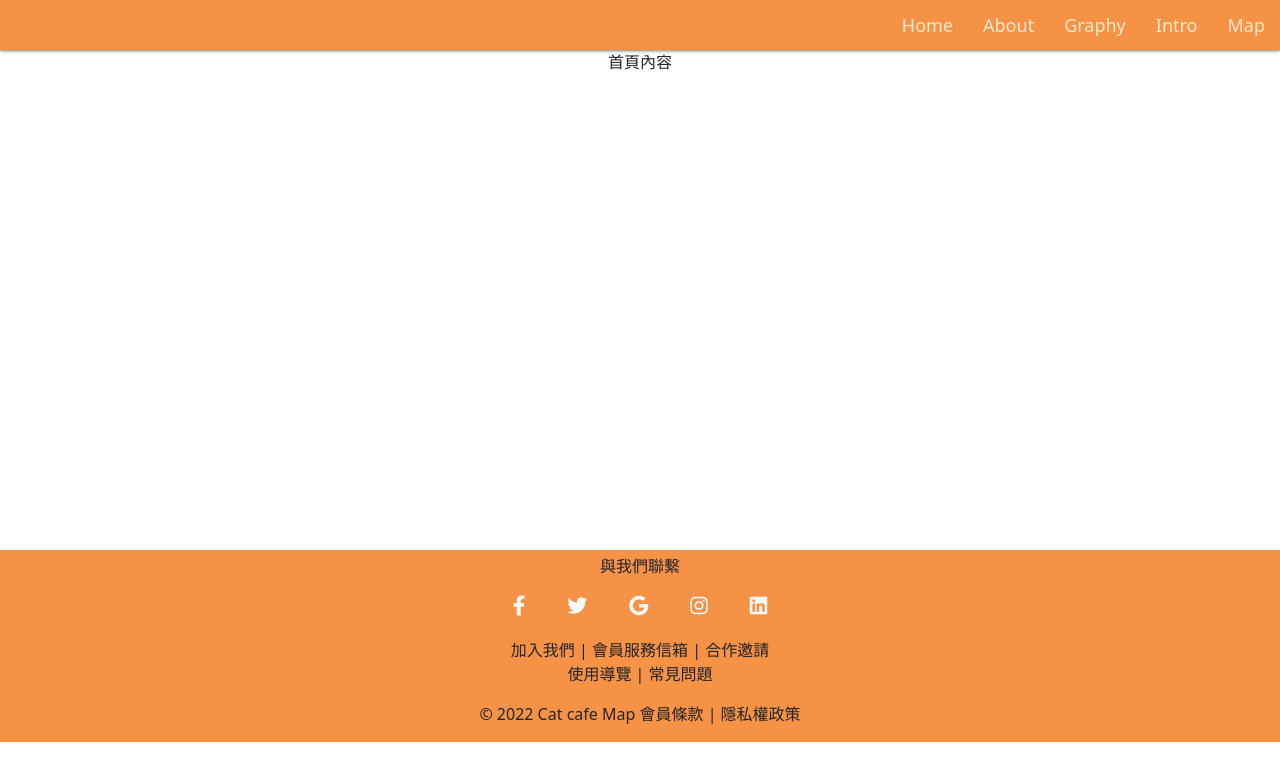
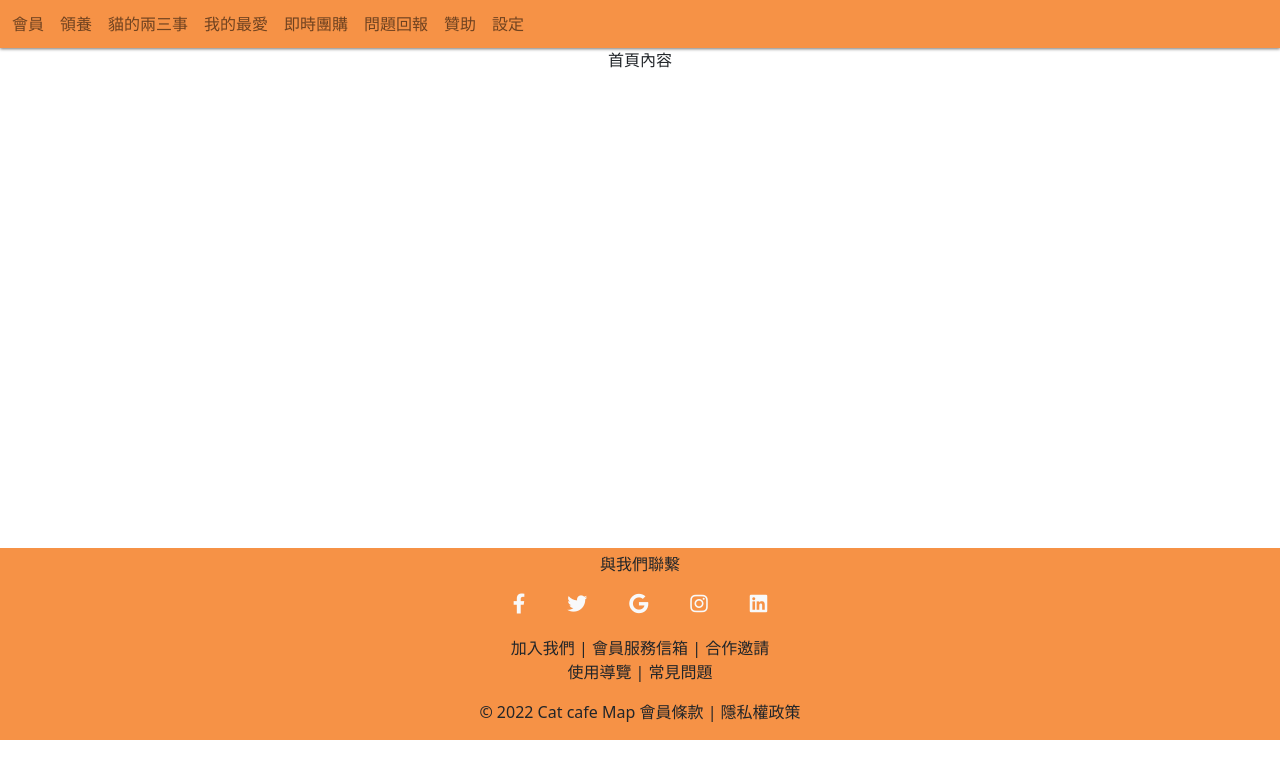
Before and after one commit to jessie0219/cat_cafe_map_vite, a Vue app: page / in a window 1280 px wide. Shown: the top 780 px of the page. Built offline with nearby package versions, Linux system fonts and the light colour scheme; the HTML template or start-up script is replaced by a standard one.

Commit message:
Update HomeNavbar.vue

```diff
--- a/src/components/HomeNavbar.vue
+++ b/src/components/HomeNavbar.vue
@@ -1,14 +1,39 @@
 <template>
-  <nav>
-    <label for="switch"><font-awesome-icon icon="fa-solid fa-bars" /></label>
-    <input type="checkbox" id="switch" />
-    <ul class="menu">
-      <li><a href="##">Home</a></li>
-      <li><a href="##">About</a></li>
-      <li><a href="##">Graphy</a></li>
-      <li><a href="##">Intro</a></li>
-      <li><router-link to="/map">Map</router-link></li>
-    </ul>
+  <nav class="navbar navbar-expand-lg navbar-light bg-light">
+    <div class="container-fluid nav">
+      <button class="navbar-toggler" type="button" data-bs-toggle="collapse" data-bs-target="#navbarNav" aria-controls="navbarNav" aria-expanded="false" aria-label="Toggle navigation">
+        <span class="navbar-toggler-icon"></span>
+      </button>
+      <div class="collapse navbar-collapse" id="navbarNav">
+        <ul class="navbar-nav">
+          <li class="nav-item">
+            <a class="nav-link " aria-current="page" href="#">會員</a>
+          </li>
+          <li class="nav-item">
+            <a class="nav-link" href="#">領養</a>
+          </li>
+          <li class="nav-item">
+            <a class="nav-link" href="#">貓的兩三事</a>
+          </li>
+          <li class="nav-item">
+            <a class="nav-link" href="#">我的最愛</a>
+          </li>
+          <li class="nav-item">
+            <a class="nav-link" href="#">即時團購</a>
+          </li>
+          <br>
+          <li class="nav-item">
+            <a class="nav-link" href="#">問題回報</a>
+          </li>
+          <li class="nav-item">
+            <a class="nav-link" href="#">贊助</a>
+          </li>
+          <li class="nav-item">
+            <a class="nav-link" href="#">設定</a>
+          </li>
+        </ul>
+      </div>
+    </div>
   </nav>
 </template>
 
@@ -17,106 +42,20 @@ export default {};
 </script>
 
 <style scoped>
-body,
-h1,
-ul,
-li {
-  margin: 0;
+.nav{
+  background: rgb(246,146,70);
+  box-shadow: 0px 1px 3px #00000088;
+  padding: 4px;
+
 }
-
-* {
-  box-sizing: border-box;
+nav{
+  padding: 0;
 }
-
-ul {
-  list-style: none;
-  padding-left: 0;
+.navbar-nav li{
+  text-align: center;
 }
-
-a {
-  text-decoration: none;
-}
-
-/* NavBar */
-nav {
-  background: rgb(246, 146, 70);
-  box-shadow: 0px 1px 3px #00000088;
-}
-nav::after {
-  content: "";
-  display: block;
-  clear: both;
-}
-nav h1 {
-  float: left;
-  padding-left: 50px;
-  line-height: 50px;
-}
-
-/* 隱藏 checkbox */
-input {
-  display: none;
-}
-
-/* 漢堡按鈕 */
-label {
-  float: left;
-  padding-right: 50px;
-  line-height: 50px;
-  cursor: pointer;
-}
-label img {
-  width: 30px;
-  vertical-align: middle;
-}
-
-/* 下拉選單效果 */
-.menu {
-  max-height: 0;
-  overflow: hidden;
-  transition: 0.2s; /* 動畫秒數 */
-}
-
-input:checked ~ .menu {
-  max-height: 300px;
-}
-
-/* mediaquery */
-@media screen and (min-width: 768px) {
-  label {
-    display: none;
-  }
-  .menu {
-    float: right;
-    clear: none;
-    max-height: 50px;
-    background: rgb(246, 146, 70);
-  }
-}
-.menu li {
-  display: inline-block;
-}
-li a {
-  padding: 0 15px;
-}
-/* menu*/
-.menu {
-  clear: both;
-  background: rgb(246, 146, 70);
-}
-
-.menu li {
-  text-align: center;
-  border-bottom: 1px solid rgb(246, 146, 70);
-}
-.menu a {
-  display: block;
-  line-height: 50px;
-  font-size: 18px;
-  color: rgb(255, 232, 204);
-}
-.menu a:hover {
-  background: rgb(255, 232, 204);
-  color: rgb(246, 146, 70);
+.navbar-nav li:hover{
+  background: rgba(255, 232, 204, 0.848);
+  color: rgba(246, 146, 70, 0.664);
 }
 </style>
```
